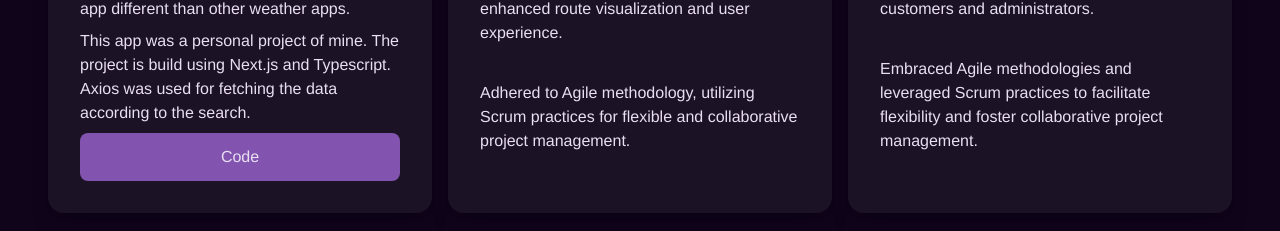
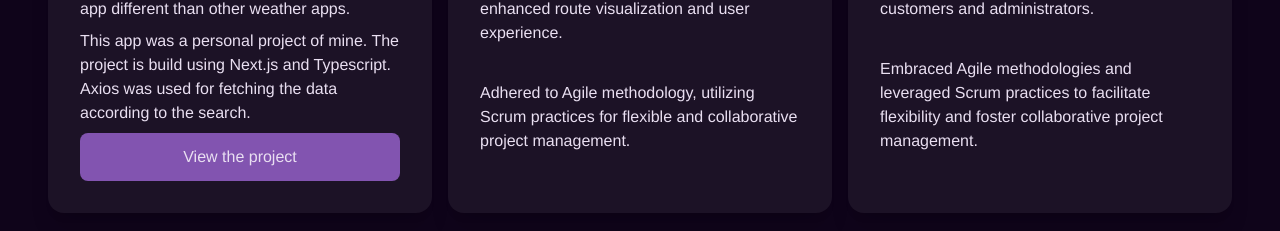
Before and after one commit to Stark-Akshay/akshaymanoj.github.io, a Next.js app: page / in a window 1280 px wide. Shown: the part 1700-1931 px from the top of the page. Built offline with nearby package versions, Linux system fonts and the light colour scheme.

Commit message:
button changes under project listing

```diff
--- a/pages/components/Card.jsx
+++ b/pages/components/Card.jsx
@@ -8,7 +8,7 @@ const Card = (props) => {
       <h2 className="card-title">{props.title}</h2>
       <p>{props.desc1}</p>
       <p>{props.desc2}</p>
-      {props.code && <a className='w-full' href="https://github.com/Stark-Akshay/weatherapp"><button className='bg-ascent p-3 w-full rounded-lg flex items-center justify-center'>Code</button></a>}
+      {props.code && <a className='w-full' href="https://github.com/Stark-Akshay/weatherapp"><button className='bg-ascent p-3 w-full rounded-lg flex items-center justify-center'>View the project</button></a>}
 
     </div>
   </div>
```
